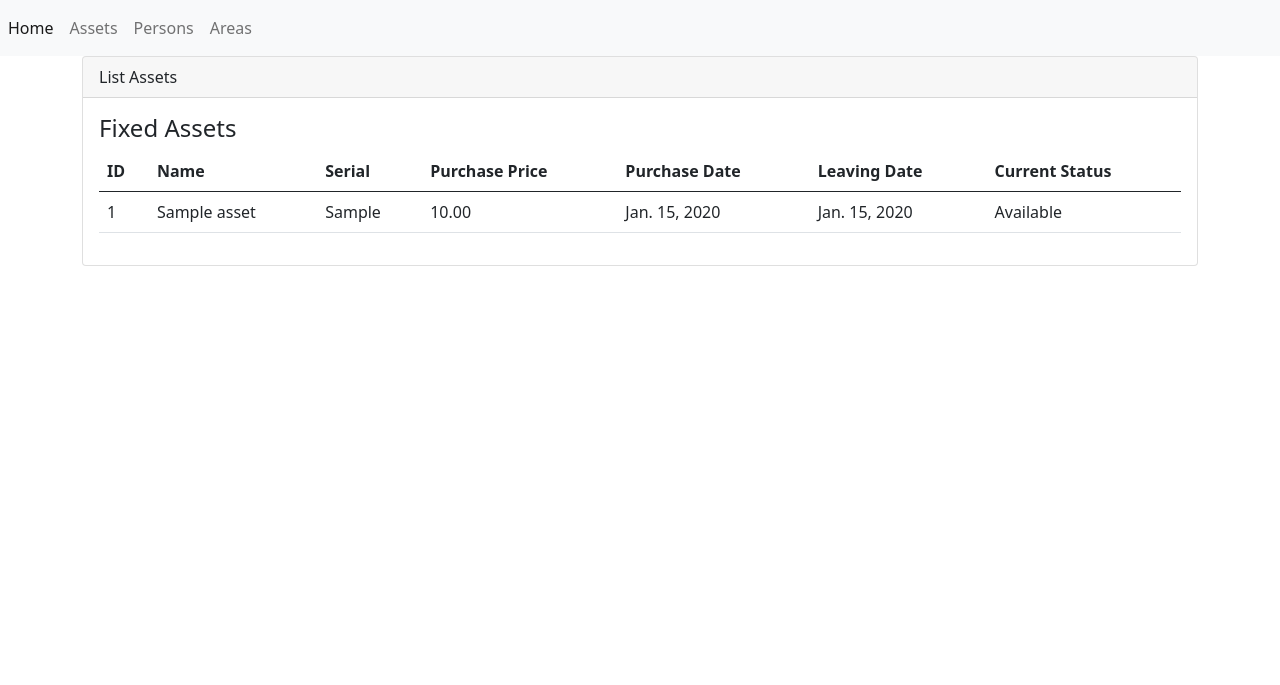
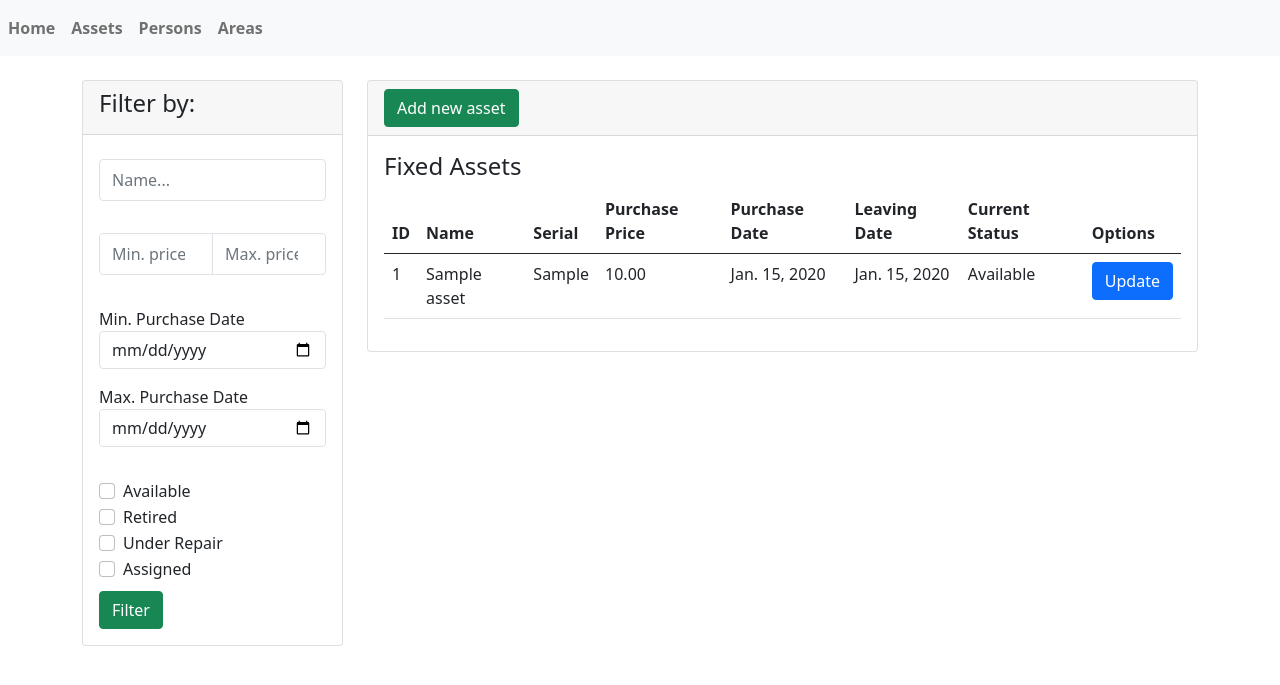
Before and after one commit to Juandd5/django-project, a Django app: page /assetsapp/assets/ in a window 1280 px wide. Shown: the top 685 px of the page. Run offline with Django 4.2, Linux system fonts and the light colour scheme; tables that the repository leaves empty hold one stand-in row (values such as "Sample post").

Commit message:
Listing assets with filters

```diff
--- a/assetsapp/templates/assetsapp/assets.html
+++ b/assetsapp/templates/assetsapp/assets.html
@@ -3,10 +3,109 @@
 {% block title %} Assets {% endblock %}
 
 {% block content %}
-
+    <div class="row">
+        <div class="col-sm-12 col-md-6 col-lg-3 col-xl-3">
             <div class="card">
                 <div class="card-header">
-            List Assets
+                    <h4>Filter by:</h4>
+                </div>
+                <div class="card-body">
+
+                    <form action="." method="GET">
+                        <div class="form-row py-2">
+                            <div class="form-group">
+                                <div class="input-group">
+                                    <input
+                                        class="form-control py-2 border-right-0 border"
+                                        type="search"
+                                        name="name"
+                                        placeholder="Name..."
+                                    />
+                                </div>
+                            </div>
+                        </div>
+
+                        <div class="form-row py-4">
+                            <div class="form-group">
+                                <div class="input-group">
+                                    <input
+                                        class="form-control py-2 border-right-0 border"
+                                        type="number"
+                                        name="min_price"
+                                        id="minPrice"
+                                        placeholder="Min. price"
+                                    />
+                                    <input
+                                        class="form-control py-2 border-right-0 border"
+                                        type="number"
+                                        name="max_price"
+                                        id="maxPrice"
+                                        placeholder="Max. price"
+                                    />
+                                </div>
+                            </div>
+                        </div>
+
+                        <div class="form-row py-2">
+                            <div class="form-group">
+                                <label for="minDate">Min. Purchase Date</label>
+                                <input
+                                    class="form-control border-right-0 border"
+                                    type="date"
+                                    name="min_date"
+                                    id="minDate"
+                                />
+                                <div class="py-3">
+                                    <label for="maxDate">Max. Purchase Date</label>
+                                    <input
+                                        class="form-control border-right-0 border"
+                                        type="date"
+                                        name="max_date"
+                                        id="maxDate"
+                                    />
+                                </div>
+                            </div>
+                        </div>
+
+                        <div class="form-row py-2">
+                            <div class="form-group">
+                                <div class="form-check">
+                                    <input class="form-check-input" type="checkbox" name="available" value="AV" id="av">
+                                    <label class="form-check-label" for="av">
+                                        Available
+                                    </label>
+                                </div>
+                                <div class="form-check">
+                                    <input class="form-check-input" type="checkbox" name="retired" value="RE" id="re">
+                                    <label class="form-check-label" for="re">
+                                        Retired
+                                    </label>
+                                </div>
+                                <div class="form-check">
+                                    <input class="form-check-input" type="checkbox" name="under_repair" value="UR" id="ur">
+                                    <label class="form-check-label" for="ur">
+                                        Under Repair
+                                    </label>
+                                </div>
+                                <div class="form-check">
+                                    <input class="form-check-input" type="checkbox" name="assigned" value="AS" id="as">
+                                    <label class="form-check-label" for="as">
+                                        Assigned
+                                    </label>
+                                </div>
+                            </div>
+                        </div>
+
+                        <button type="submit" class="btn btn-success">Filter</button>
+                    </form>
+                </div>
+            </div>
+        </div>
+
+        <div class="col-sm-12 col-md-6 col-lg-9 col-xl-9">
+            <div class="card">
+                <div class="card-header">
+                    <a name="" id="" class="btn btn-success" href="#" role="button">Add new asset</a>
                 </div>
                 <div class="card-body">
                     <h4 class="card-title">Fixed Assets</h4>
@@ -20,6 +119,7 @@
                                 <th>Purchase Date</th>
                                 <th>Leaving Date</th>
                                 <th>Current Status</th>
+                                <th>Options</th>
                             </tr>
                         </thead>
                         <tbody>
@@ -33,18 +133,19 @@
                                         <td>{{ asset.purchase_date }}</td>
                                         <td>{{ asset.leaving_date }}</td>
                                         <td>{{ asset.get_current_status_display }}</td>
+                                        <td><a name="" id="" class="btn btn-primary" href="#" role="button">Update</a></td>
                                     </tr>
                                 {% endfor %}
                             {% endif %}
                         </tbody>
                     </table>
-
                 </div>
                 {% if not assets_list %}
                     <div class="card-footer text-muted">
-                No assets created
+                        THERE ARE NO ASSETS
                     </div>
                 {% endif %}
             </div>
-
+        </div>
+    </div>
 {% endblock %}
--- a/assetsapp/templates/base.html
+++ b/assetsapp/templates/base.html
@@ -16,19 +16,15 @@
 
     <nav class="navbar navbar-expand navbar-light bg-light">
       <div class="nav navbar-nav">
-        <a class="nav-item nav-link active" href="{% url 'assetsapp:index' %}"> Home </a>
-        <a class="nav-item nav-link" href="{% url 'assetsapp:assets' %}"> Assets </a>
-        <a class="nav-item nav-link" href="#"> Persons </a>
-        <a class="nav-item nav-link" href="#"> Areas </a>
+        <a class="nav-item nav-link" href="{% url 'assetsapp:index' %}"><strong> Home </strong></a>
+        <a class="nav-item nav-link" href="{% url 'assetsapp:assets' %}"><strong> Assets </strong></a>
+        <a class="nav-item nav-link" href="#"><strong> Persons </strong></a>
+        <a class="nav-item nav-link" href="#"><strong> Areas </strong></a>
       </div>
     </nav>
 
-    <div class="container">
-      <div class="row">
-        <div class="col-12">
-          {% block content %}{% endblock %}
-        </div>
-      </div>
+    <div class="container py-4">
+      {% block content %}{% endblock %}
     </div>
 
     <!-- Bootstrap JavaScript Libraries -->
--- a/assetsapp/urls.py
+++ b/assetsapp/urls.py
@@ -5,5 +5,5 @@ from . import views
 app_name = "assetsapp"
 urlpatterns = [
     path('', views.index, name="index"),
-    path('assets/', views.AssetView.as_view(), name="assets")
+    path('assets/', views.assets_list_view, name="assets")
 ]
--- a/assetsapp/views.py
+++ b/assetsapp/views.py
@@ -1,5 +1,6 @@
 from django.shortcuts import render
-from django.views.generic import ListView
+from django.core.exceptions import ValidationError
+from django.views.generic.list import ListView
 
 from .models import Asset
 
@@ -8,9 +9,49 @@ def index(request):
     return render(request, 'assetsapp/index.html')
 
 
-class AssetView(ListView):
-    template_name = 'assetsapp/assets.html'
-    context_object_name = 'assets_list'
+def is_valid_queryparameter(parameter):
+    return parameter != '' and parameter is not None
 
-    def get_queryset(self):
-        return Asset.objects.all()
+
+def filtering(request):
+    query_set = Asset.objects.all()
+    status_option = ['available', 'retired', 'under_repair', 'assigned']
+
+    name = request.GET.get('name')
+    min_price = request.GET.get('min_price')
+    max_price = request.GET.get('max_price')
+    min_purchase_date = request.GET.get('min_date')
+    max_purchase_date = request.GET.get('max_date')
+    valid_status_options = [
+        request.GET.get(option)
+        for option in status_option
+        if is_valid_queryparameter(request.GET.get(option))
+    ]
+
+    if is_valid_queryparameter(name):
+        query_set = query_set.filter(name__icontains=name)
+
+    if is_valid_queryparameter(min_price):
+        query_set = query_set.filter(purchase_price__gte=min_price)
+
+    if is_valid_queryparameter(max_price):
+        query_set = query_set.filter(purchase_price__lte=max_price)
+
+    if is_valid_queryparameter(min_purchase_date):
+        query_set = query_set.filter(purchase_date__gte=min_purchase_date)
+
+    if is_valid_queryparameter(max_purchase_date):
+        query_set = query_set.filter(purchase_date__lte=max_purchase_date)
+
+    if valid_status_options:
+        query_set = query_set.filter(current_status__in=(valid_status_options))
+
+    return query_set
+
+
+def assets_list_view(request):
+    query_set = filtering(request)
+    context = {
+        'assets_list': query_set,
+    }
+    return render(request, 'assetsapp/assets.html', context)
```
Lines whose indentation alone changed are shown as unchanged.
